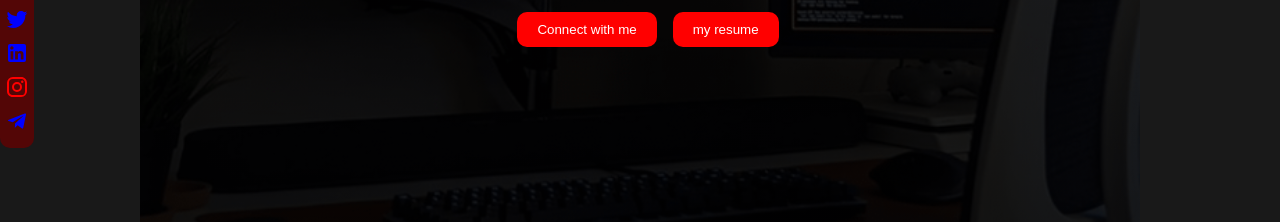
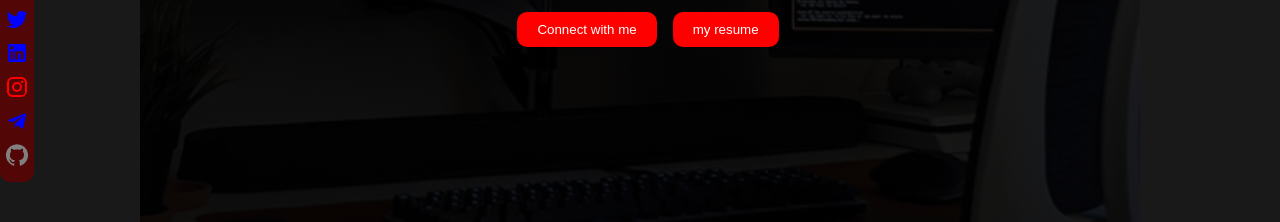
Before and after one commit to austinedavid/run, a React (Create React App) app in the folder client/: page / in a window 1280 px wide. Both pictures are taken after a click on the button "Connect with me". Shown: the part 476-698 px from the top of the page. Built offline with nearby package versions, Linux system fonts and the light colour scheme.

Commit message:
added some links to social media

```diff
--- a/client/src/components/Home.jsx
+++ b/client/src/components/Home.jsx
@@ -8,6 +8,7 @@ import LinkedInIcon from '@mui/icons-material/LinkedIn';
 import TwitterIcon from '@mui/icons-material/Twitter';
 import InstagramIcon from '@mui/icons-material/Instagram';
 import TelegramIcon from '@mui/icons-material/Telegram';
+import GitHubIcon from '@mui/icons-material/GitHub';
 
 // below is our styling for the jsx
 const Container = styled.div`
@@ -28,6 +29,7 @@ position: relative;
   justify-content: center;
   color: white;
   padding: 10px;
+
 
   .inner-wrapper{
     display: flex;
@@ -115,6 +117,11 @@ position: relative;
       transition: all 1s ease-in-out;
       transform: translateX(${(prop)=> prop.side?"0px": "-100%"});
 
+      a{
+        text-decoration: none;
+        color: inherit;
+      }
+
       &:hover{
         background-color: transparent;
       }
@@ -168,12 +175,14 @@ const Home = () => {
     {
       side && (
     <div className='social-media'>
-        <div className='social-subdiv'><p>connect through facebook</p><FacebookIcon style={{color: "blue"}}/></div>
-        <div className='social-subdiv'><p>connect through whatsApp</p><WhatsAppIcon style={{color: "green"}}/></div>
+        <a href='https://www.facebook.com/david.austine.3154'><div className='social-subdiv'><p>connect through facebook</p><FacebookIcon style={{color: "blue"}}/></div></a>
+        <a href='https://wa.me/2348145508195'><div className='social-subdiv'><p>connect through whatsApp</p><WhatsAppIcon style={{color: "green"}}/></div></a>
         <div className='social-subdiv'><p>connect through twitter</p><TwitterIcon style={{color: "blue"}}/></div>
         <div className='social-subdiv'><p>connect through linkedin</p><LinkedInIcon style={{color: "blue"}}/></div>
-        <div className='social-subdiv'><p>connect through instagram</p><InstagramIcon style={{color: "red"}}/></div>
+        <a href='https://www.instagram.com/gmodetech/'><div className='social-subdiv'><p>connect through instagram</p><InstagramIcon style={{color: "red"}}/></div></a>
         <div className='social-subdiv'><p>connect through telegram</p><TelegramIcon style={{color: "blue"}}/></div>
+
+        <a href='https://github.com/austinedavid'><div className='social-subdiv'><p>connect through github</p><GitHubIcon style={{color: "gray"}}/></div></a>
 
     </div>
       )
```
